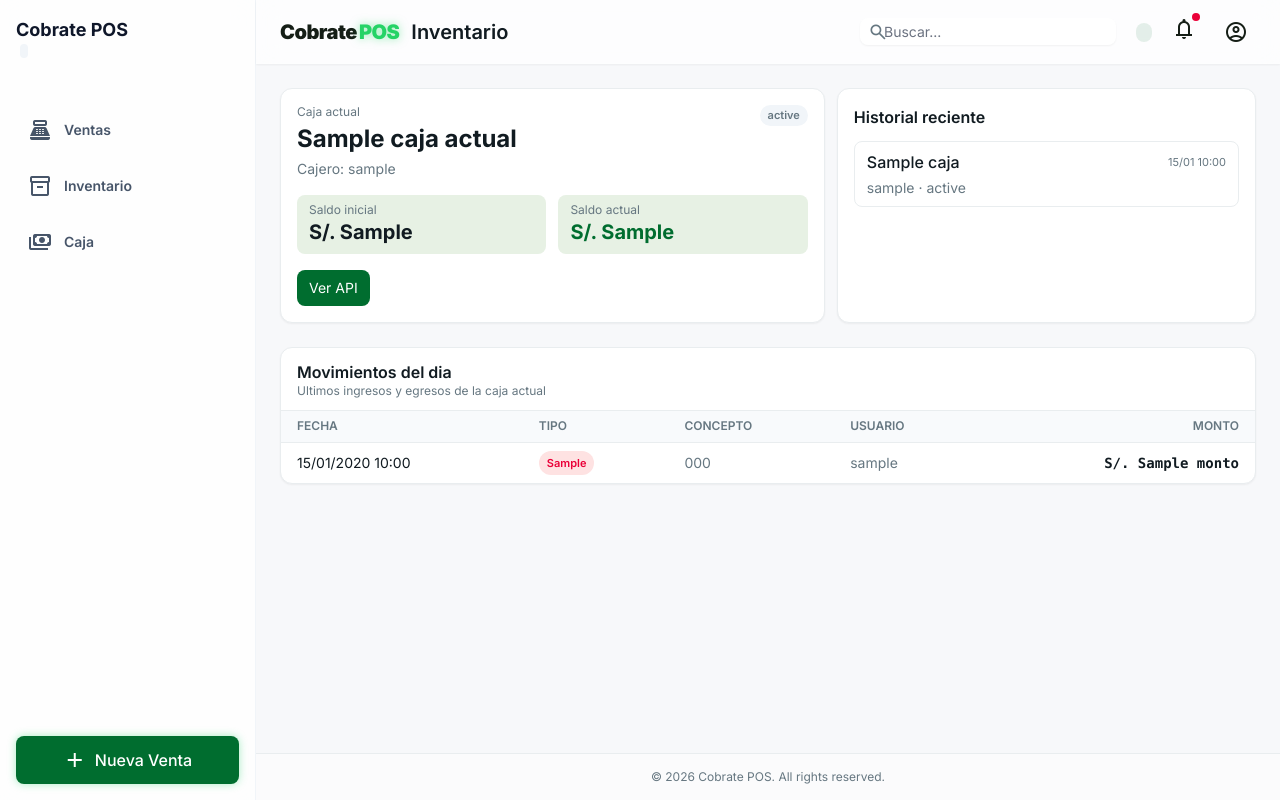
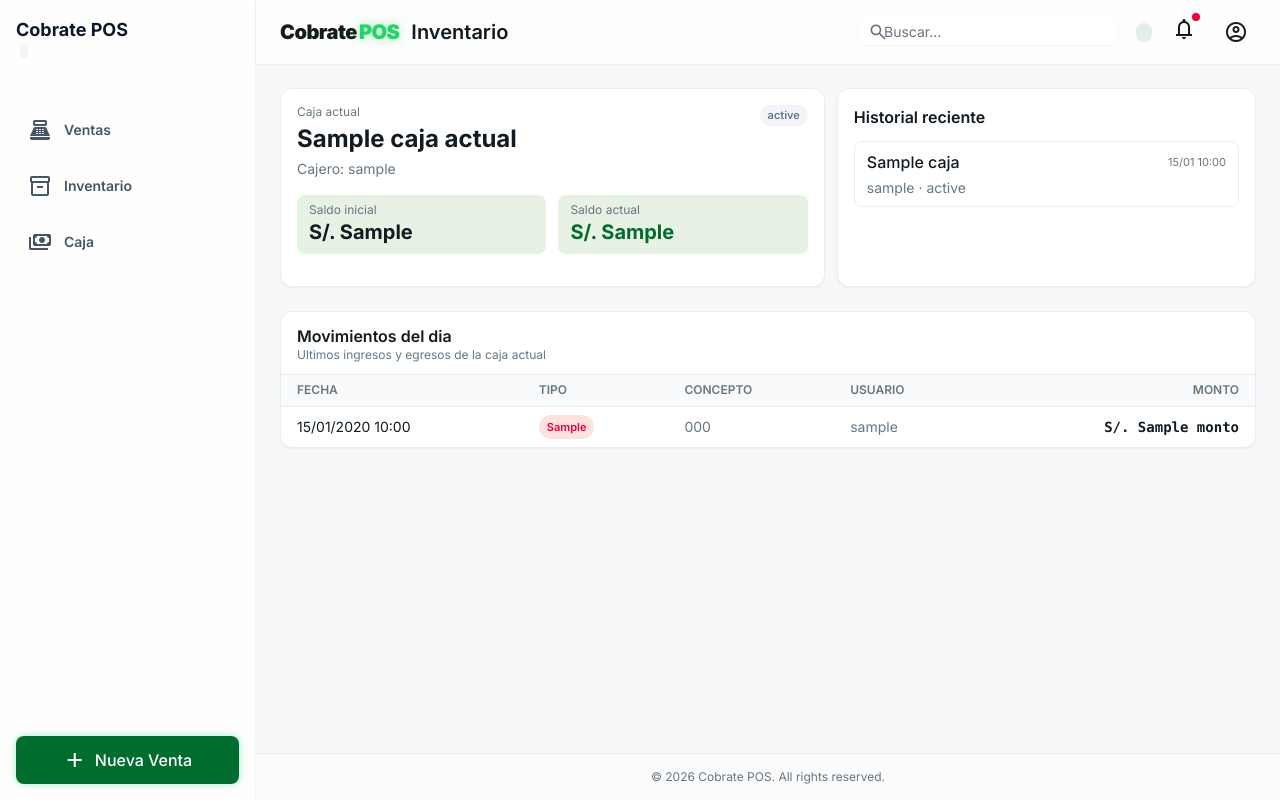
Before and after one commit to Yerridev/sistema-pos, a Django app: template templates/dashboard/caja.html in a window 1280 px wide. Run offline with Django 5.2, Linux system fonts and the light colour scheme; the template is opened without the code that fills it: most values are stand-ins (such as "Sample title", 1, 10 or a date in 2020); some libraries are stand-ins or nearby versions.

Commit message:
fix: ocultar enlace api en caja

```diff
--- a/templates/dashboard/caja.html
+++ b/templates/dashboard/caja.html
@@ -52,7 +52,6 @@
           <button type="submit" class="px-md py-sm rounded-lg border border-border-subtle text-text-secondary hover:bg-slate-50 text-sm transition-colors">Cerrar caja</button>
         </form>
         {% endif %}
-        <a href="/api/cajas/{{ caja_actual.id }}/" class="px-md py-sm rounded-lg bg-primary text-white hover:bg-primary-hover text-sm transition-colors">Ver API</a>
       </div>
       {% else %}
       <p class="text-sm text-text-secondary mt-md">Aun no hay una caja visible para este usuario.</p>
```
